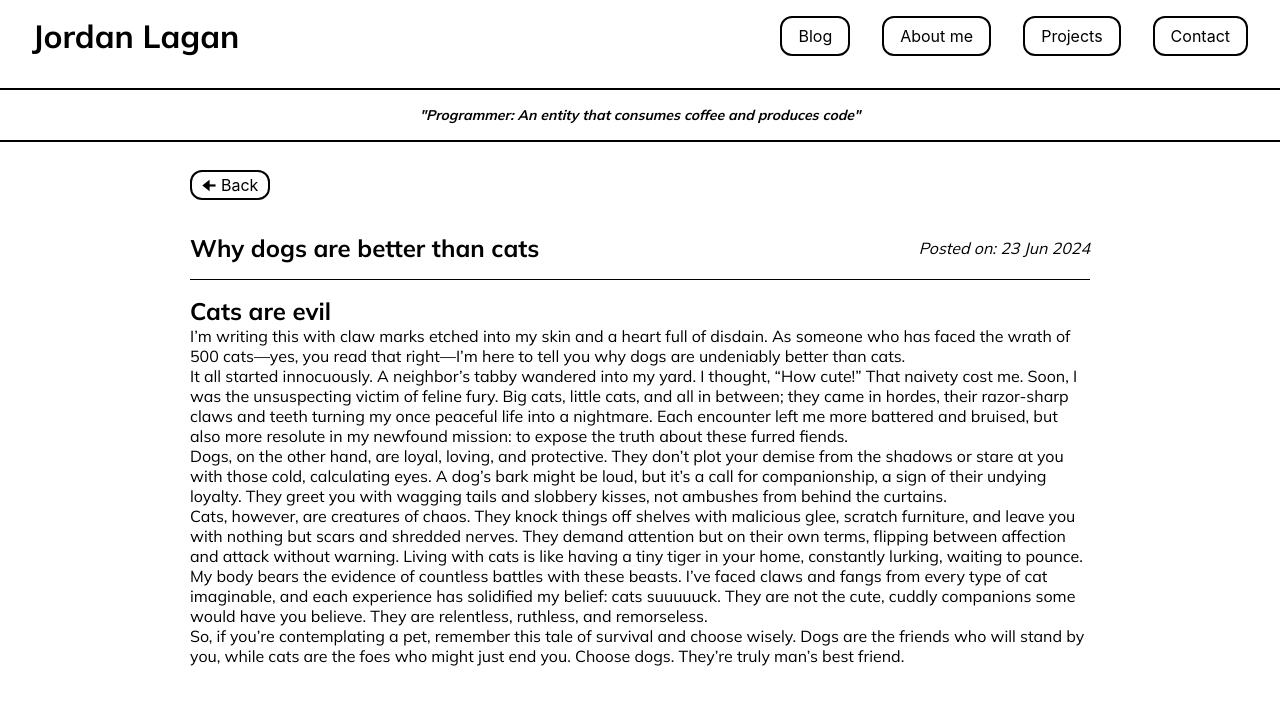
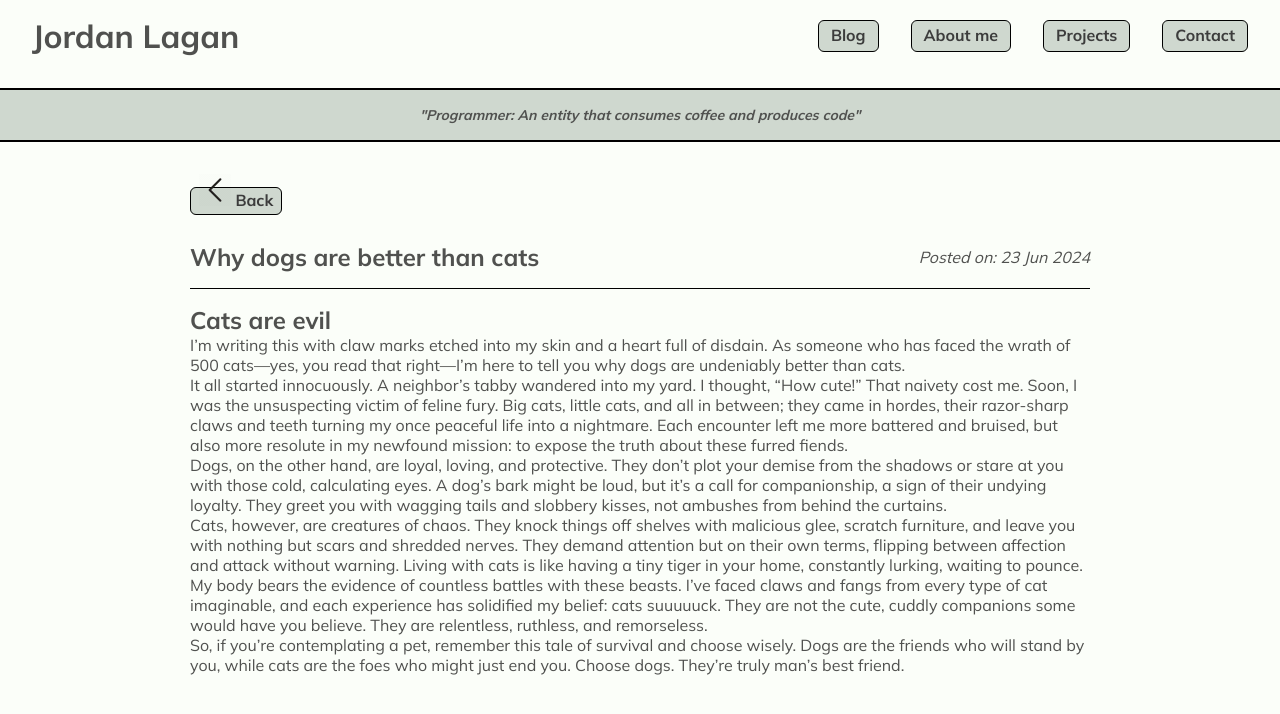
Before and after one commit to Jordanlagan/devblog, a Jekyll site: the page built from _posts/2024-06-23-why-dogs-are-better-than-cats-2.md, in a window 1280 px wide. Shown: the top 714 px of the page. Built offline with Jekyll 4.4.1, drawn with Linux system fonts in a browser that asks for light colours.

Commit message:
Some colors

```diff
--- a/_layouts/post.html
+++ b/_layouts/post.html
@@ -1,7 +1,10 @@
 ---
 layout: default
 ---
-<a class="button-thin" onclick="window.history.back()">&#129032; Back</a>
+<a class="button-thin" onclick="window.history.back()">
+  <img src="/assets/images/icons/arrow-left.webp" alt="Back" class="icon">
+  Back
+</a>
 
 <div class="post-container">
   <div class="post-header">
--- a/_sass/base.scss
+++ b/_sass/base.scss
@@ -1,10 +1,3 @@
-$background_color: #ffffff;
-$body_font: -apple-system,BlinkMacSystemFont,"Segoe UI",Helvetica,Arial,sans-serif,"Apple Color Emoji","Segoe UI Emoji","Segoe UI Symbol";
-$text_color: #000000;
-$primary_color: red;
-$secondary_color: blue;
-$tertiary_color: green;
-
 // Fonts
 @font-face {
   font-family: Mulish;
@@ -15,6 +8,17 @@ $tertiary_color: green;
   font-style: normal;
 }
 
+// Variables
+$body_font: Mulish,Helvetica,Arial,sans-serif,"Apple Color Emoji","Segoe UI Emoji","Segoe UI Symbol";
+$primary_1: #50514F;
+$primary_2: #3C3C3C;
+$primary_3: #212121;
+$background_1: #FBFEF9;
+$background_2: #CFD8CF;
+$accent_1: #D7263D;
+$background_color: #{$background_1};
+$text_color: #{$primary_1};
+
 // General styles
 body {
   background: $background_color;
@@ -22,7 +26,7 @@ body {
   font-family: $body_font;
   margin: 0px;
 }
-p, h1, h2, h3, h4, h5 { margin: 0px; font-family: Mulish; }
+p, h1, h2, h3, h4, h5 { margin: 0px; }
 .header { display: flex; justify-content: space-between; align-items: center; padding: 1em 2em; gap: 32px;
   h1 { white-space: nowrap; }
   nav { display: flex; padding: 0px; margin: 0px; gap: 32px; flex-wrap: wrap;
@@ -34,26 +38,32 @@ p, h1, h2, h3, h4, h5 { margin: 0px; font-family: Mulish; }
 }
 
 // Mini hero
-.mini-hero { border-top: 2px solid black; border-bottom: 2px solid black; padding: 1em 0px; margin-top: 1em;
+.mini-hero { border-top: 2px solid black; border-bottom: 2px solid black; padding: 1em 0px; margin-top: 1em; background-color: $background_2;
   h2 { text-align: center; font-size: 14px; font-style: italic; }
 }
 
 // Buttons
 a { text-decoration: none; color: $text_color; }
 .button {
-  padding: 0.5em 1em;
-  border: 2px solid black;
-  border-radius: 12px;
+  padding: 4px 12px 6px 12px;
+  border: 1px solid black;
+  border-radius: 6px;
   cursor: pointer;
   transition: background-color 0.3s;
+  font-weight: bold;
+  color: $primary_2;
+  background-color: $background-2;
   &:hover { background-color: #f0f0f0; }
 }
 .button-thin {
-  padding: 0.2em 0.6em;
-  border: 2px solid black;
-  border-radius: 12px;
+  padding: 2px 8px 4px 8px;
+  border: 1px solid black;
+  border-radius: 6px;
   cursor: pointer;
   transition: background-color 0.3s;
+  font-weight: bold;
+  color: $primary_2;
+  background-color: $background-2;
   &:hover { background-color: #f0f0f0; }
 }
 
```
Also changed, not shown: assets/images/icons/arrow-left.webp (added), 6 other files.
